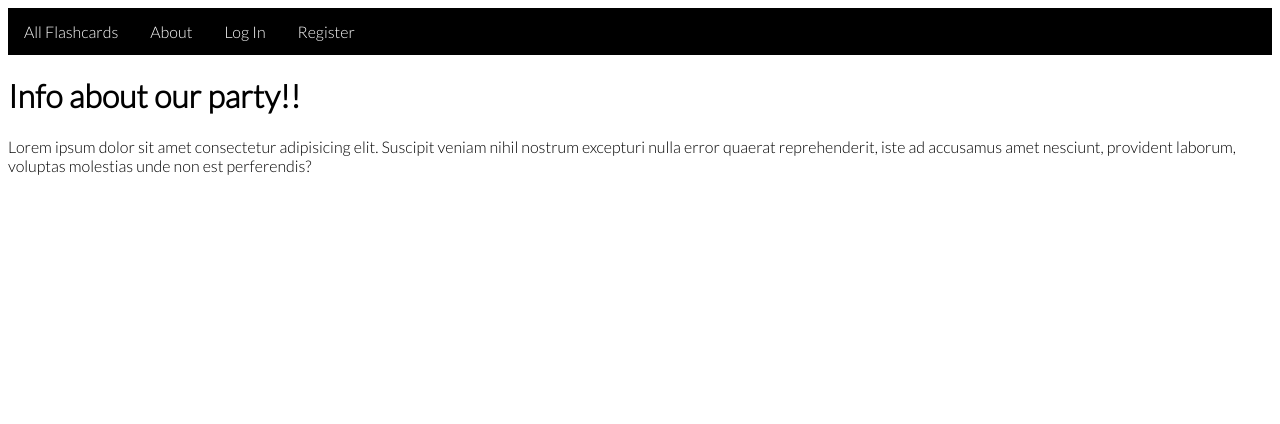
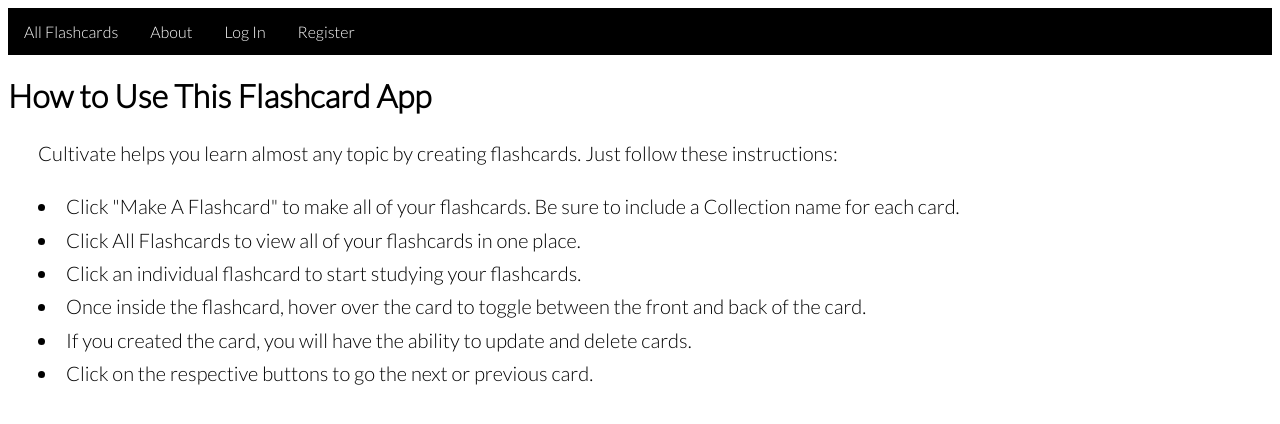
Before and after one commit to Zee22780/cultivate, a Flask app: page /info in a window 1280 px wide. Shown: the top 424 px of the page. Run offline with Flask 2, Linux system fonts and the light colour scheme; parts of the project's set-up code (start-up, migrations or seed data) failed here and were passed over.

Commit message:
Write and style Instructions Page

```diff
--- a/myapp/__init__.py
+++ b/myapp/__init__.py
@@ -20,8 +20,8 @@ app.config['SECRET_KEY'] = os.getenv('SECRET_KEY')
 
 
 # set up connection to db
-# app.config['SQLALCHEMY_DATABASE_URI'] = "postgresql://localhost:5432/cultivate"
-app.config['SQLALCHEMY_DATABASE_URI'] = os.getenv('DATABASE_URL').replace("://", "ql://", 1)
+app.config['SQLALCHEMY_DATABASE_URI'] = "postgresql://localhost:5432/cultivate"
+# app.config['SQLALCHEMY_DATABASE_URI'] = os.getenv('DATABASE_URL').replace("://", "ql://", 1)
 app.config['SQLALCHEMY_TRACK_MODIFICATIONS'] = False
 
 db = SQLAlchemy(app)
--- a/myapp/static/css/main.css
+++ b/myapp/static/css/main.css
@@ -128,3 +128,10 @@ li a:hover {
 .btn:hover {
   background-color: grey;
 }
+
+/* Instructions Page */
+.instructions {
+  font-size: 20px;
+  line-height: 25pt;
+  margin-left: 30px;
+}
--- a/myapp/templates/info.html
+++ b/myapp/templates/info.html
@@ -1,8 +1,14 @@
 {% extends "base.html" %}
 {% block content %}
-    <div class="">
-        <h1>Info about our party!!</h1>
-        <p>Lorem ipsum dolor sit amet consectetur adipisicing elit. Suscipit veniam nihil nostrum excepturi nulla error quaerat reprehenderit, iste ad accusamus amet nesciunt, provident laborum, voluptas molestias unde non est perferendis?</p>
+
+<h1>How to Use This Flashcard App</h1>
+    <div class="instructions">
+        <p>Cultivate helps you learn almost any topic by creating flashcards. Just follow these instructions:</p>
+        <li>Click "Make A Flashcard" to make all of your flashcards. Be sure to include a Collection name for each card.</li><br>
+        <li>Click All Flashcards to view all of your flashcards in one place.</li><br>
+        <li>Click an individual flashcard to start studying your flashcards.</li><br>
+        <li>Once inside the flashcard, hover over the card to toggle between the front and back of the card.</li><br>
+        <li>If you created the card, you will have the ability to update and delete cards.</li><br>
+        <li>Click on the respective buttons to go the next or previous card.</li><br>
     </div>
-
 {% endblock %}
```
